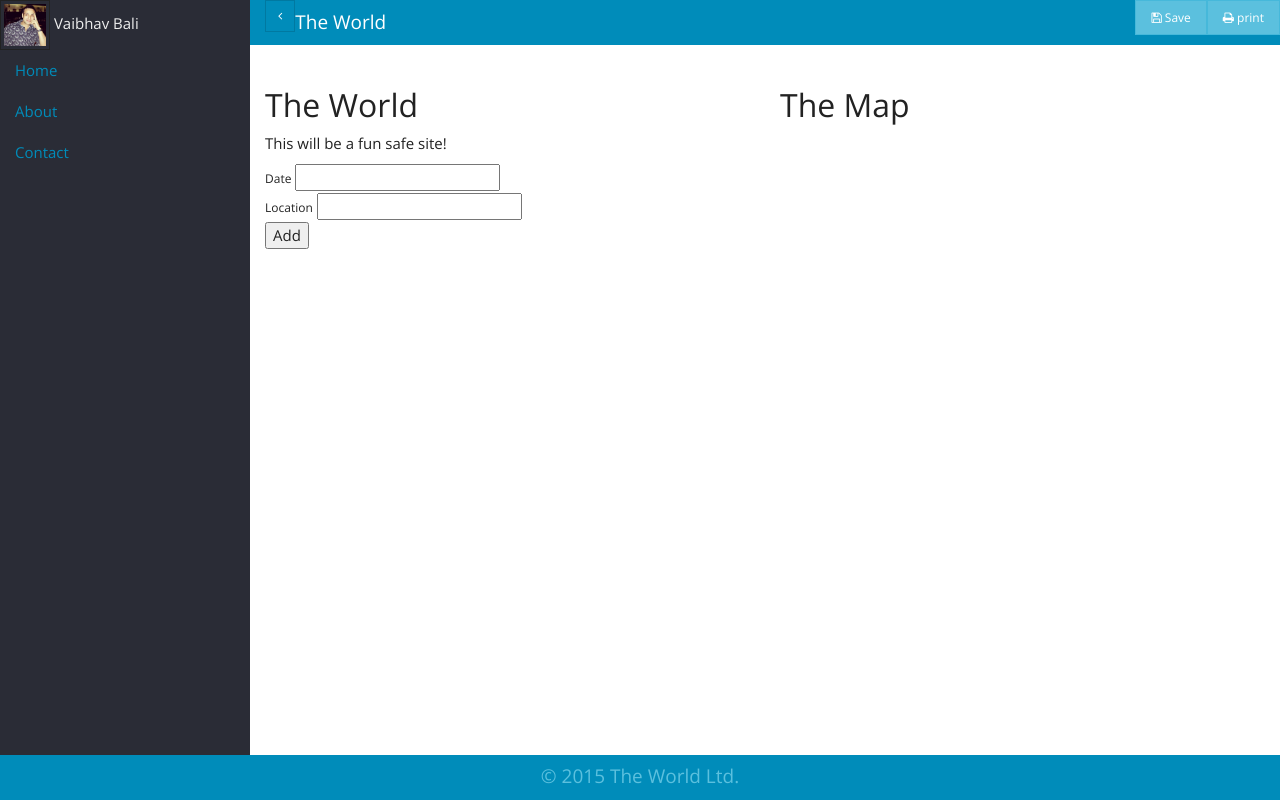
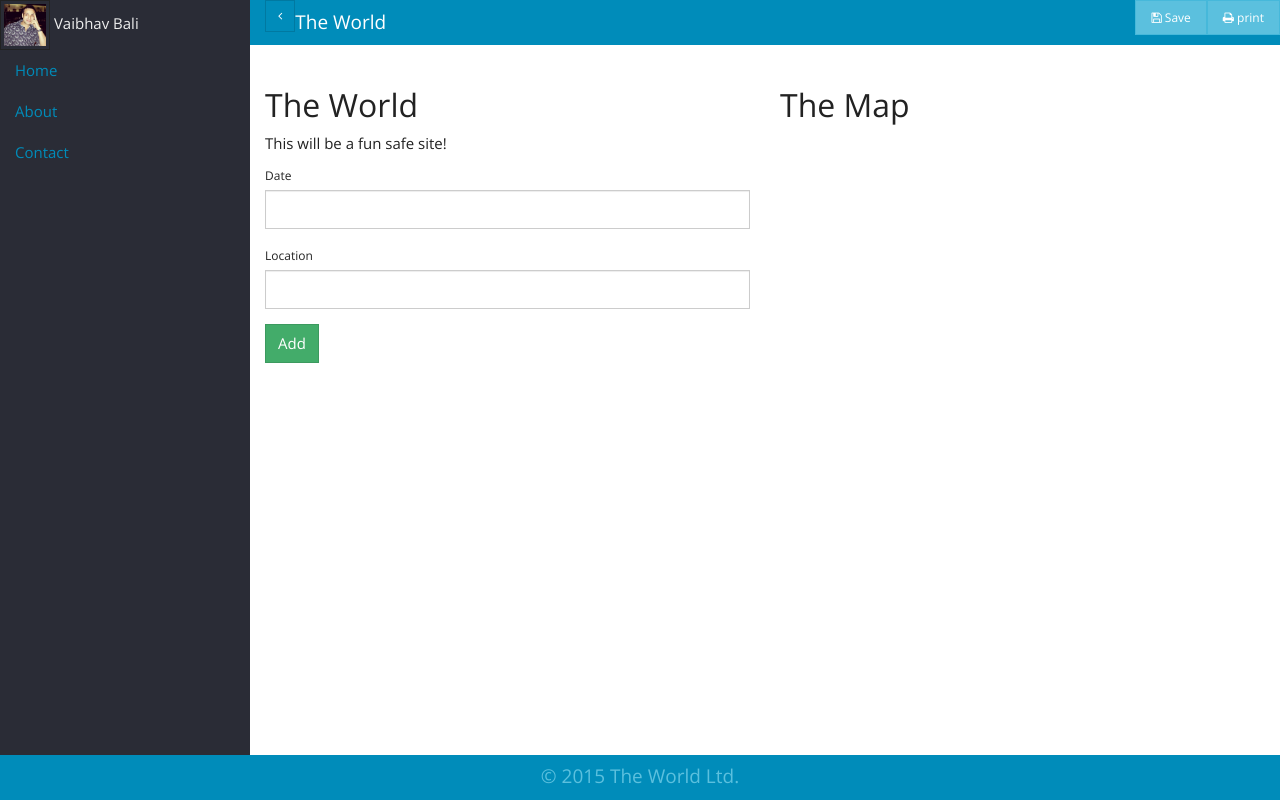
Before and after one commit to vibsbali/WebApiWithMvc6, an ASP.NET Core app: template TheWorld/src/TheWorld/Views/App/Index.cshtml in a window 1280 px wide. Run offline with ASP.NET Core 8, Linux system fonts and the light colour scheme; the template is opened without the code that fills it, so the values that code supplies are empty; some libraries are stand-ins or nearby versions.

Commit message:
Added form-group and form-control classes

```diff
--- a/TheWorld/src/TheWorld/Views/App/Index.cshtml
+++ b/TheWorld/src/TheWorld/Views/App/Index.cshtml
@@ -13,18 +13,22 @@
 
 
         <form action="/" method="post">
-            <div>
-                <label>Date</label>
-                <input type="text" name="name" value=" "/>
+            <div class="form-group">
+                <div>
+                    <label>Date</label>
+                    <input class="form-control" type="text" name="name" value=" " />
+                </div>
+            </div>
+
+            <div class="form-group">
+                <div>
+                    <label>Location</label>
+                    <input class="form-control" type="text" name="name" value=" " />
+                </div>
             </div>
 
             <div>
-                <label>Location</label>
-                <input type="text" name="name" value=" "/>
-            </div>
-
-            <div>
-                <input type="submit" name="name" value="Add"/>
+                <input class="btn btn-success" type="submit" name="name" value="Add"/>
             </div>
         </form>
     </div>
```
